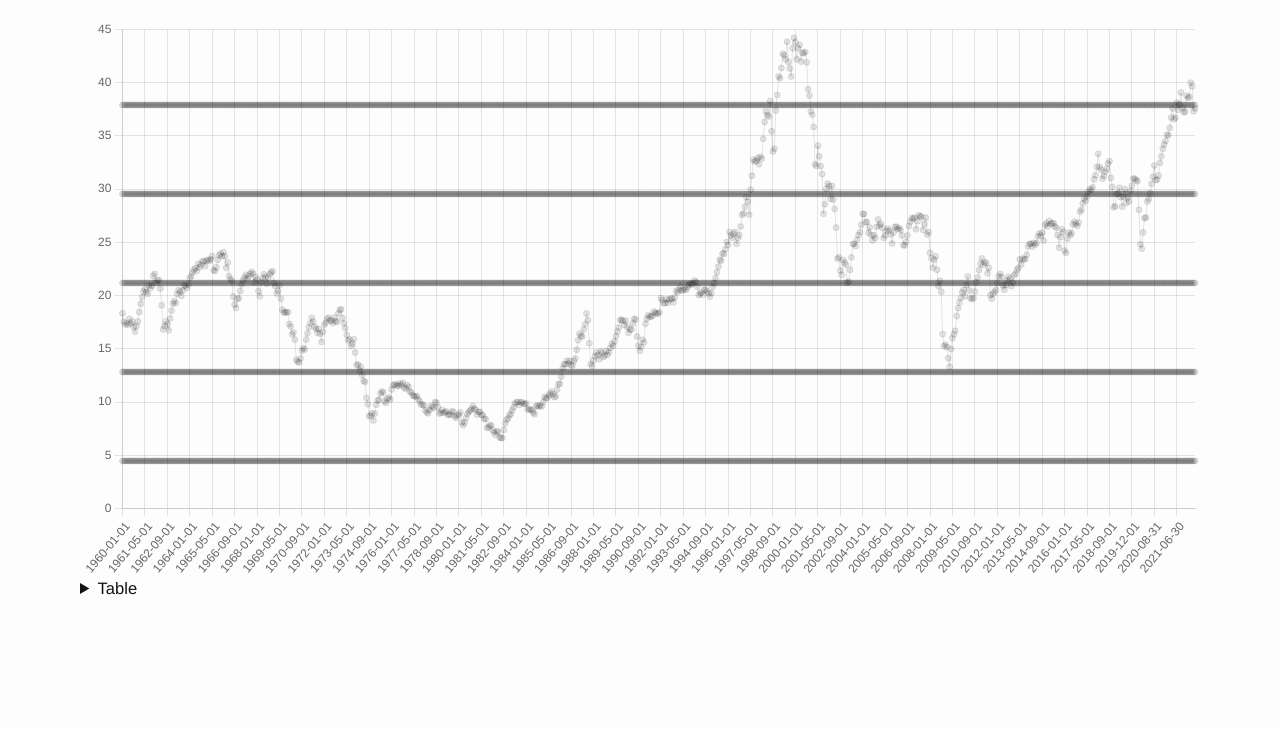
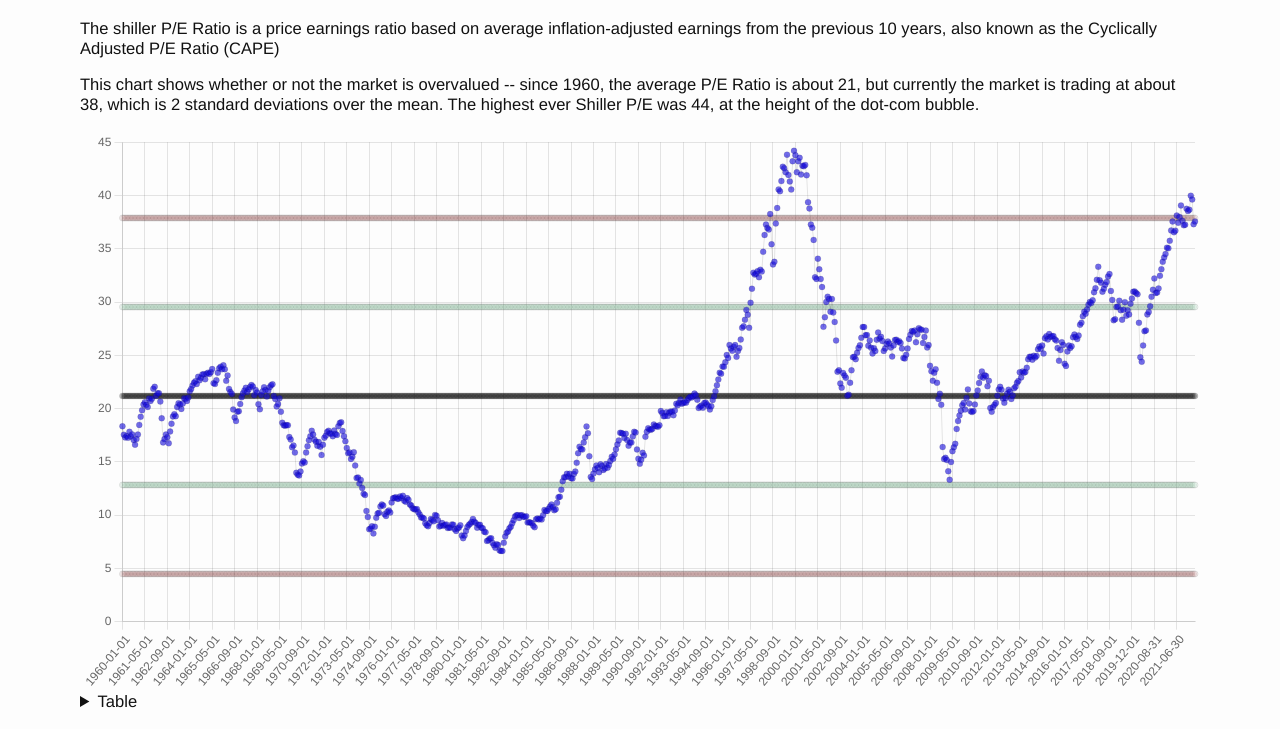
Before and after one commit to Takashiidobe/shiller-pe-ratio, a website built with Vite: page src/index.html in a window 1280 px wide. Shown: the part 71-800 px from the top of the page. Built offline with nearby package versions, Linux system fonts and the light colour scheme.

Commit message:
add some informational text and colors

```diff
--- a/src/index.html
+++ b/src/index.html
@@ -34,13 +34,6 @@ body {
   padding: calc(5px + 0.2vw);
 }
 
-input {
-  font-size: 1rem; /* Increase font-size */
-  padding: 12px 20px; /* Add some padding */
-  border: 1px solid #ddd; /* Add a grey border */
-  margin-bottom: 1rem;
-}
-
 table {
   border-collapse: collapse; /* Collapse borders */
   width: 100%; /* Full-width */
@@ -68,9 +61,11 @@ tr.header, tr:hover {
 <body>
 <h1>Shiller P/E Ratio</h1>
 
+<p>The shiller P/E Ratio is a price earnings ratio based on average inflation-adjusted earnings from the previous 10 years, also known as the Cyclically Adjusted P/E Ratio (CAPE)</p>
+
+<p>This chart shows whether or not the market is overvalued -- since 1960, the average P/E Ratio is about 21, but currently the market is trading at about 38, which is 2 standard deviations over the mean. The highest ever Shiller P/E was 44, at the height of the dot-com bubble.</p>
+
 <canvas id="myChart"></canvas>
-
-<!-- <script src="./chart.min.js"></script> -->
 
 <script type="module" src="main.js"></script>
 </body>
--- a/src/utils.js
+++ b/src/utils.js
@@ -7,6 +7,7 @@ import {
   LinearScale,
   PointElement,
   LineElement,
+  Tooltip,
 } from "chart.js";
 
 Chart.register(
@@ -14,7 +15,8 @@ Chart.register(
   CategoryScale,
   LinearScale,
   PointElement,
-  LineElement
+  LineElement,
+  Tooltip
 );
 
 function getStats(array) {
@@ -75,26 +77,32 @@ export async function updateChart() {
           label: `Shiller P/E Ratio`,
           data: ratios,
           borderWidth: 1,
+          backgroundColor: "rgba(20, 10, 220, 0.6)",
         },
         {
           label: `Historic Average`,
           data: averageLine,
+          backgroundColor: "rgba(10, 10, 10, 0.25)",
         },
         {
           label: `1 Standard Deviation above Mean`,
           data: stddevLineAbove,
+          backgroundColor: "rgba(180, 250, 200, 0.1)",
         },
         {
           label: `2 Standard Deviation above Mean`,
           data: stddevLine2Above,
+          backgroundColor: "rgba(200, 10, 10, 0.05)",
         },
         {
           label: `1 Standard Deviation below Mean`,
           data: stddevLineBelow,
+          backgroundColor: "rgba(180, 250, 200, 0.1)",
         },
         {
           label: `2 Standard Deviation below Mean`,
           data: stddevLine2Below,
+          backgroundColor: "rgba(200, 10, 10, 0.05)",
         },
       ],
     },
```
